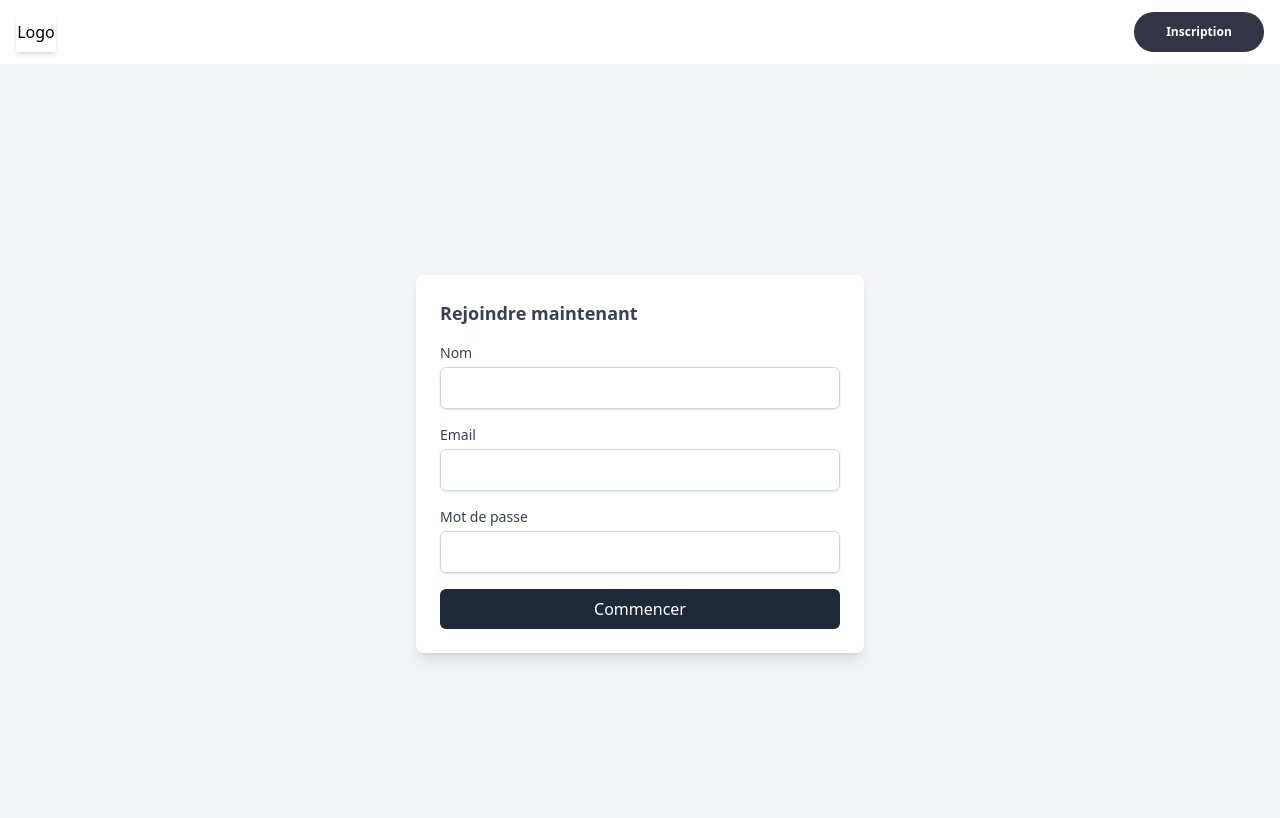
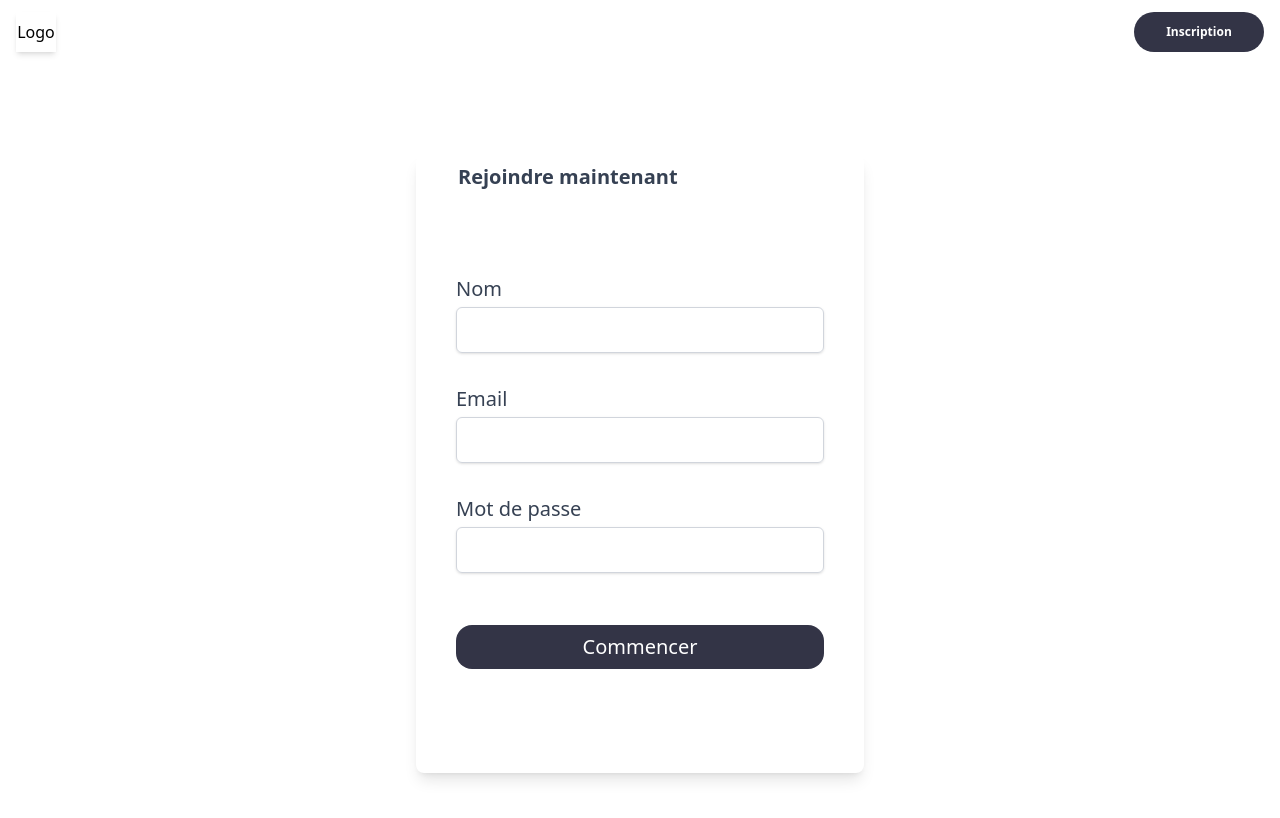
Before and after one commit to andrea00728/Gestion_table, a React (Vite) app in the folder frontend/: page /inscription in a window 1280 px wide. Shown: the top 818 px of the page. Built offline with nearby package versions, Linux system fonts and the light colour scheme.

Commit message:
modification inscription

```diff
--- a/frontend/src/pages/Inscription.jsx
+++ b/frontend/src/pages/Inscription.jsx
@@ -1,26 +1,28 @@
 export default function Inscription() {
   return (
     <>
-      <div className="flex items-center justify-center min-h-screen bg-gray-100">
-        <div className="bg-white p-6 rounded-lg shadow-lg w-full max-w-md">
-          <h2 className="text-lg font-semibold text-gray-700 mb-4">Rejoindre maintenant</h2>
-          <form className="space-y-4">
+      <div className="flex items-center justify-center min-h-200 ">
+        <div className="bg-white  rounded-lg shadow-lg w-full max-w-md max-w-full ">
+           <h2 className="text-xl font-semibold text-gray-700 mb-6 ml-10.5 mt-2">Rejoindre maintenant</h2>
+          <div className="px-10 mt-15 py-6 mb-20">
+          <form className="space-y-8">
             <div>
-              <label className="block text-sm font-medium text-gray-700">Nom</label>
-              <input type="text" className="mt-1 block w-full px-3 py-2 border border-gray-300 rounded-md shadow-sm focus:outline-none focus:ring-1 focus:ring-gray-500"/>
+              <label className="block text-xl font-medium text-gray-700">Nom</label>
+              <input type="text" className="mt-1 text-lg block w-full px-3 py-2 border border-gray-300 rounded-md shadow-sm focus:outline-none focus:ring-1 focus:ring-gray-500"/>
             </div>
             <div>
-              <label className="block text-sm font-medium text-gray-700">Email</label>
-              <input type="email" className="mt-1 block w-full px-3 py-2 border border-gray-300 rounded-md shadow-sm focus:outline-none focus:ring-1 focus:ring-gray-500"/>
+              <label className="block text-xl font-medium text-gray-700">Email</label>
+              <input type="email" className="mt-1 text-lg block w-full px-3 py-2 border border-gray-300 rounded-md shadow-sm focus:outline-none focus:ring-1 focus:ring-gray-500"/>
             </div>
             <div>
-              <label className="block text-sm font-medium text-gray-700">Mot de passe</label>
-              <input type="password" className="mt-1 block w-full px-3 py-2 border border-gray-300 rounded-md shadow-sm focus:outline-none focus:ring-1 focus:ring-gray-500"/>
+              <label className="block text-xl font-medium text-gray-700">Mot de passe</label>
+              <input type="password" className="mt-1 text-lg block w-full px-3 py-2 border border-gray-300 rounded-md shadow-sm focus:outline-none focus:ring-1 focus:ring-gray-500"/>
             </div>
             <button
-              type="submit" className="w-full bg-gray-800 text-white py-2 px-4 rounded-md hover:bg-gray-700 focus:outline-none focus:ring-2 focus:ring-offset-2 focus:ring-gray-500">Commencer</button>
+              type="submit" className="w-full mt-5 text-xl bg-[#333446] text-white py-2 px-4 rounded-2xl hover:bg-[#373846] focus:outline-none focus:ring-2 focus:ring-offset-2 focus:ring-gray-500">Commencer</button>
           </form>
-        </div>
+          </div>
+         </div>
       </div>
     </>
   );
```
